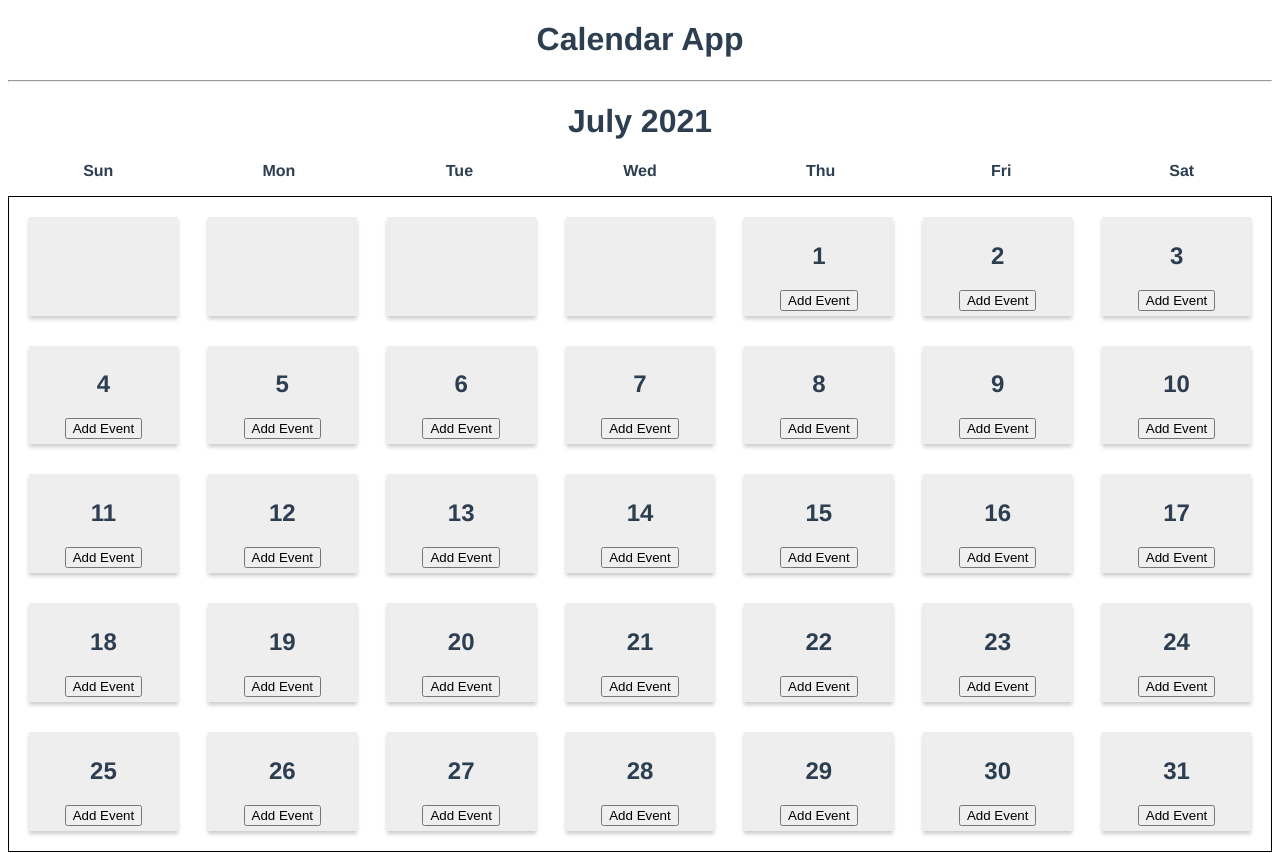
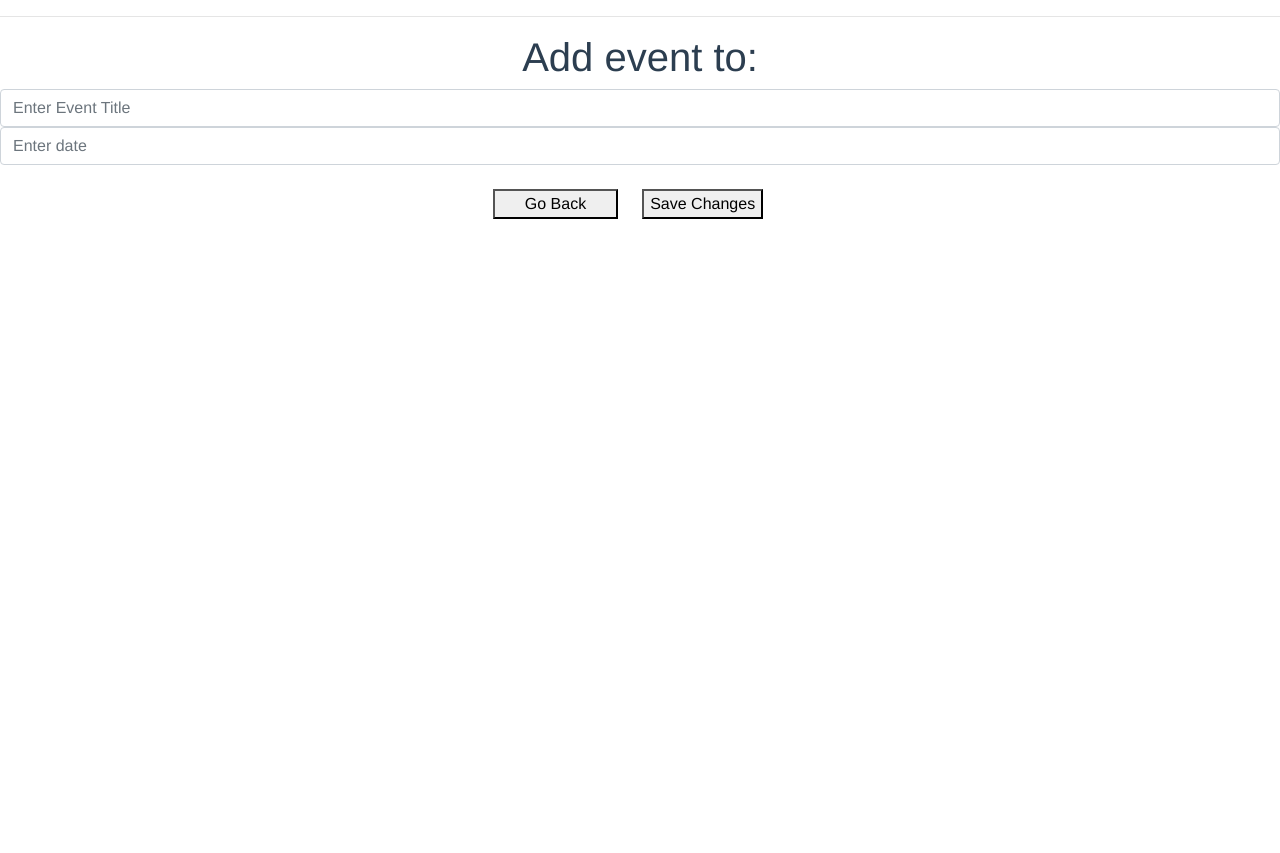
Before and after one commit to mark-francisco/prompt-calendar-app, a Vue app: page /add in a window 1280 px wide. Shown: the top 853 px of the page. After the commit the page ends 800 px from the top, so only its background shows below. Built offline with nearby package versions, Linux system fonts and the light colour scheme.

Commit message:
work on add event page

```diff
--- a/src/App.vue
+++ b/src/App.vue
@@ -1,10 +1,9 @@
 <template>
   <div id="app">
-    <h1>Calendar App</h1>
     <hr />
-    <app-calendar />
     <!-- router-view: Vue router will conditionally load the appropriate component based on URL-->
     <router-view />
+    <!-- <app-calendar /> -->
   </div>
 </template>
 
--- a/src/components/Calendar.vue
+++ b/src/components/Calendar.vue
@@ -6,21 +6,23 @@
       <app-calendar-day
         v-for="day in daysArray"
         v-bind:key="day.formattedDate"
-        v-bind:dayNumber="day.dayOfMonth"
+        v-bind:formattedDate="day.formattedDate"
+        v-bind:dayOfMonth="day.dayOfMonth"
+        v-bind:isCurrentMonth="day.currentMonth"
         v-bind:isToday="today.format('YYYY-MM-DD') === day.date"
-        v-bind:currentMonth="day.currentMonth"
+        v-bind:event="
+          events.find((event) => {
+            return event.date === day.formattedDate;
+          })
+        "
       ></app-calendar-day>
-      <!-- v-bind:hasEvent="this.hasEvent"
-        v-on:eventStatusUpdated="hasEvent = $event" -->
     </ol>
 
-    <div>{{ daysArray }}</div>
+    <div>{{ events }}</div>
   </div>
 
   <!-- next steps: -->
-  <!-- offset arr to align the weekdays somehow -->
   <!-- add events properties to days -->
-  <!-- complete CalendarDay component -->
   <!-- complete AddEvent and EditEvent components -->
   <!-- add ability to change month / year -->
   <!-- add styles based on isToday -->
@@ -37,23 +39,16 @@
 
 <script>
 import dayjs from "dayjs";
-import weekday from "dayjs/plugin/weekday";
-dayjs.extend(weekday);
 
 export default {
   data() {
     return {
       today: dayjs(),
       selectedDate: dayjs().add(0, "month"),
+      events: [{ title: "test welcome event", date: dayjs().format("YYYY-MM-DD") }],
     };
   },
-  methods: {
-    // addOffsetToDaysArray() {
-    //   for (let i = 0; i < this.weekdayOffset; i++) {
-    //     this.daysArray.unshift(1);
-    //   }
-    // },
-  },
+  methods: {},
   computed: {
     // helper methods for generating the dayjs objects
     numDaysInMonth() {
--- a/src/components/CalendarDay.vue
+++ b/src/components/CalendarDay.vue
@@ -1,11 +1,11 @@
 <template>
   <div class="calendar-day">
-    <div v-if="currentMonth" class="calendar-day-content">
-      <h2>{{ dayNumber }}</h2>
-      <button v-on:click="addEvent()">Add Event</button>
+    <div v-if="isCurrentMonth" class="calendar-day-content">
+      <h2>{{ dayOfMonth }}</h2>
+
+      <button v-if="!event" v-on:click="addEvent()">Add Event</button>
+      <button v-else v-on:click="editEvent()">Edit Event</button>
     </div>
-    <!-- <p>{{ hasEvent }}</p>
-    <p>{{ newEventStatus }}</p> -->
   </div>
 </template>
 
@@ -22,28 +22,33 @@
 <script>
 export default {
   props: {
-    dayNumber: {
+    formattedDate: {
+      type: String,
+      required: true,
+    },
+    dayOfMonth: {
       type: Number,
       required: true,
     },
-    hasEvent: {
+    isCurrentMonth: {
       type: Boolean,
-      default: false,
     },
-    currentMonth: {
+    isToday: {
       type: Boolean,
+    },
+    event: {
+      type: Object,
     },
   },
   data() {
-    return {
-      newEventStatus: this.hasEvent,
-    };
+    return {};
   },
   methods: {
     addEvent() {
-      this.$router.push({ name: "addEvent", params: { date: "DDMMYYYY" } });
-      this.newEventStatus = !this.hasEvent;
-      this.$emit("eventStatusUpdated", this.newEventStatus);
+      this.$router.push({ name: "addEvent", params: { date: this.formattedDate } });
+    },
+    editEvent() {
+      this.$router.push({ name: "editEvent", params: { event: this.event } });
     },
   },
 };
--- a/src/router/index.js
+++ b/src/router/index.js
@@ -1,15 +1,17 @@
 import Vue from "vue";
 import VueRouter from "vue-router";
+import Calendar from "../components/Calendar.vue";
 import AddEvent from "../views/AddEvent.vue";
 import EditEvent from "../views/EditEvent.vue";
 
 Vue.use(VueRouter);
 
 const routes = [
-  // {
-  //   path: "/",
-  //   component: Calendar,
-  // },
+  {
+    path: "/",
+    name: "calendar",
+    component: Calendar,
+  },
   {
     path: "/add",
     name: "addEvent",
--- a/src/views/AddEvent.vue
+++ b/src/views/AddEvent.vue
@@ -1,21 +1,37 @@
 <template>
   <div>
-    <h1>ADD EVENT TO {{ this.$route.params.date }}</h1>
-    <button v-on:click="saveChanges()">Save changes</button>
+    <h1>Add event to: {{ currentlySelectedDate }}</h1>
+
+    <b-form-input v-model="title" placeholder="Enter Event Title"></b-form-input>
+    <b-form-input v-model="currentlySelectedDate" placeholder="Enter date"></b-form-input>
+
+    <button>
+      <router-link class="m-4 calendar-event-button" to="/">Go Back</router-link>
+    </button>
+
+    <button class="m-4" v-on:click="saveChanges()">Save Changes</button>
   </div>
 </template>
-
+<style>
+.calendar-event-button,
+.calendar-event-button:hover {
+  color: black;
+  text-decoration: none;
+}
+</style>
 <script>
+// import dayjs from "dayjs";
 export default {
   data() {
     return {
-      events: [],
-      event: "welcome event",
+      updatedEventsList: this.events,
+      title: "",
+      currentlySelectedDate: this.$route.params.date,
     };
   },
   methods: {
     saveChanges() {
-      this.events.push(this.event);
+      // this.events.push(this.text);
       this.$router.push({ path: "/" });
     },
   },
```
Also changed, not shown: src/main.js (+5 -9 lines).
